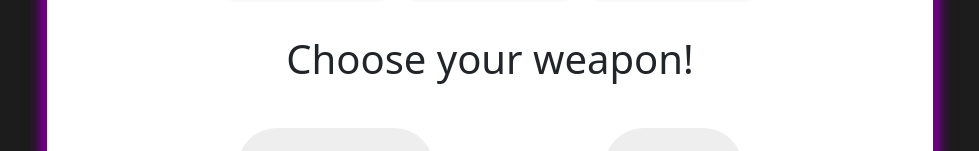
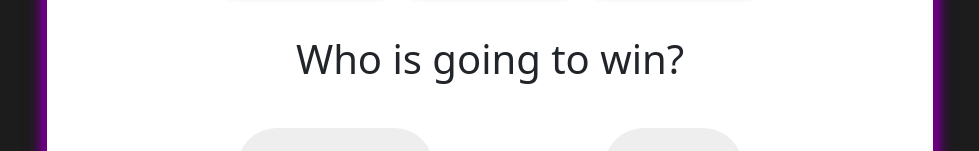
Before and after one commit to yqni13/WEB_rock-paper-scissors, a plain HTML site: page client/index.html in a window 1280 px wide. Shown: the part 400-551 px from the top of the page, without its empty margins (150-1129 px from the left). Drawn offline with nearby package versions, Linux system fonts and the light colour scheme.

```diff
--- a/client/index.html
+++ b/client/index.html
@@ -21,7 +21,7 @@
             <img id="paper" src="https://d30y9cdsu7xlg0.cloudfront.net/png/1476-200.png" alt="paper" onclick="gameRPS(1);"/>
             <img id="scissors" src="https://d30y9cdsu7xlg0.cloudfront.net/png/9049-200.png" alt="scissors" onclick="gameRPS(2);"/>
         </div>
-        <p id="game_result">Choose your weapon!</p>
+        <p id="game_result">Who is going to win?</p>
         <div id="game_score" class="row">
             <div class="col-6" id="game_left">
                 <span class="game_sides" id="counter_user">User: 0</span>
```
